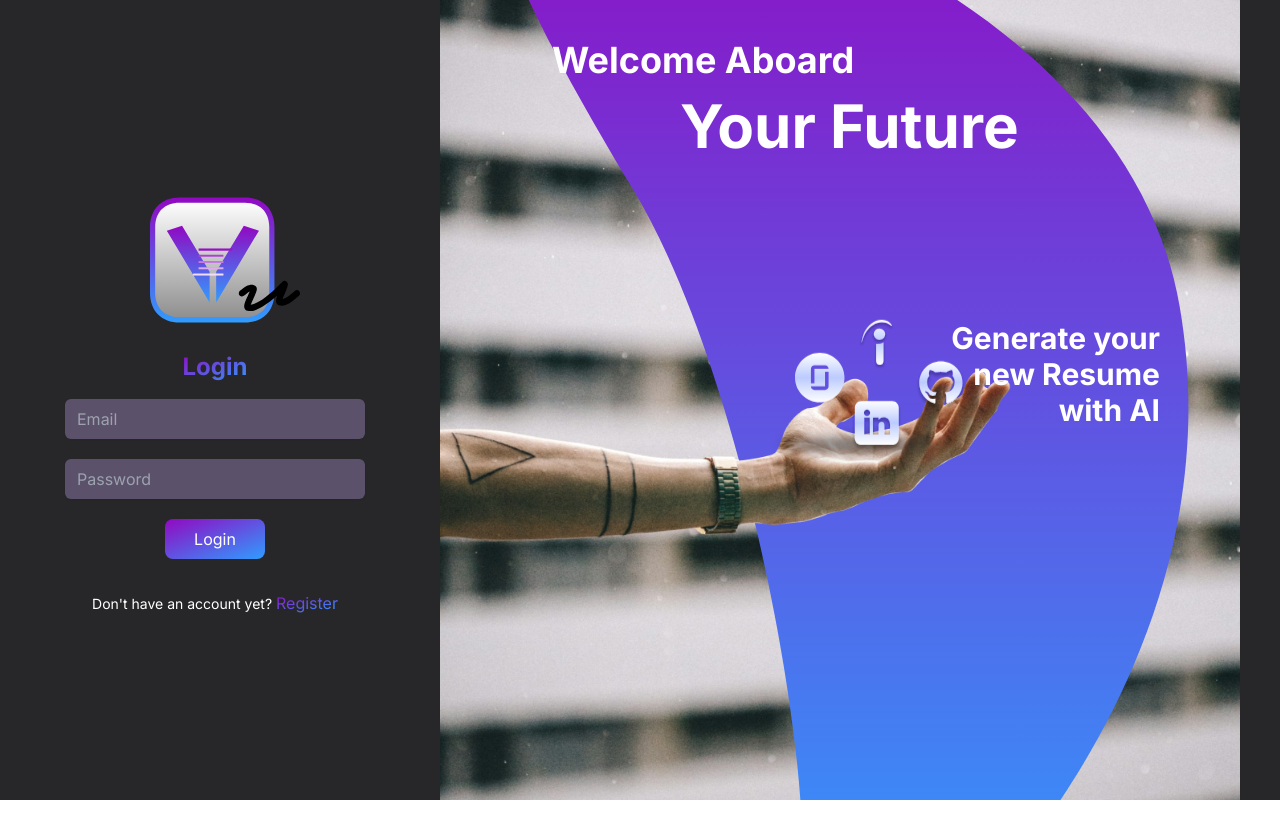
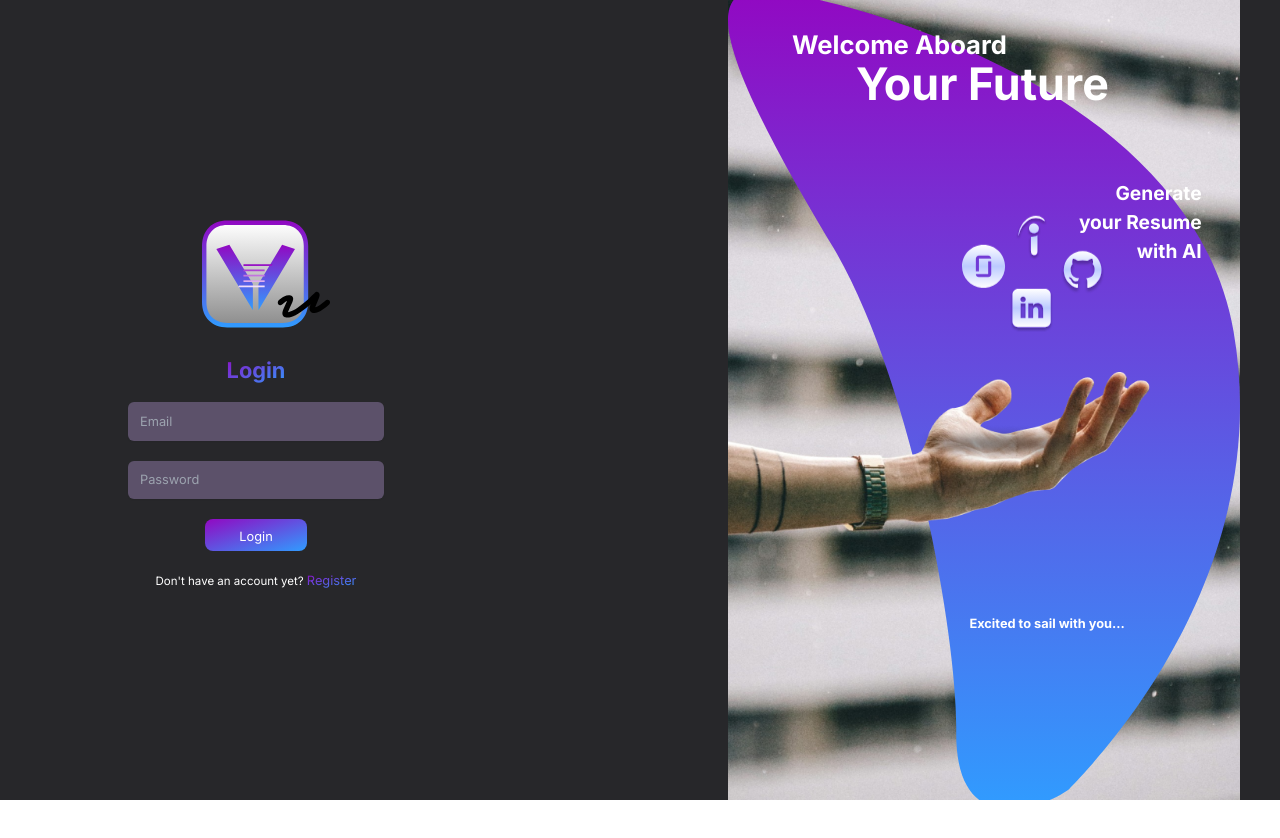
Before and after one commit to marisagdoliveira/careervessel, a Next.js app: page / in a window 1280 px wide. Shown: the top 838 px of the page. After the commit the page ends 800 px from the top, so only its background shows below. Built offline with nearby package versions, Linux system fonts and the light colour scheme; no server answers.

Commit message:
fixed layout resize

```diff
--- a/app/components/HomePage.jsx
+++ b/app/components/HomePage.jsx
@@ -10,7 +10,7 @@ import RegisterForm from "./RegisterForm";
 export default function HomePage() {
     const [sliderPosition, setSliderPosition] = useState("right-10");
     const handleSlideLeft = () => {
-        setSliderPosition("right-[1030px]");
+        setSliderPosition("right-[57vw]");
     };
 
     const handleSlideRight = () => {
@@ -18,7 +18,7 @@ export default function HomePage() {
     };
     return (
         <main className="bg-zinc-800 overflow-hidden h-screen">
-            <div className="flex justify-center items-center px-[100px] gap-[550px] h-screen">
+            <div className="flex justify-center items-center px-[10vw] gap-[40vw] h-screen">
                 <LoginForm handlesSlide={handleSlideLeft} />
                 <Slider sliderposition={sliderPosition} />
                 <RegisterForm handlesSlide={handleSlideRight} />
--- a/app/components/LoginForm.jsx
+++ b/app/components/LoginForm.jsx
@@ -40,18 +40,18 @@ export default function LoginForm({ handlesSlide }) {
 
 
 
-            <CVLogo style={{ width: "150px", height: "150px" }} className="ml-[20px]" />
-            <h1 className="text-2xl text-center font-bold my-4 text-gradient">Login</h1>
+            <CVLogo style={{ width: "10vw", height: "10vw" }} className="ml-[20px]" />
+            <h1 className="text-[1.7vw] text-center font-bold my-4 text-gradient">Login</h1>
 
             <form onSubmit={handleSubmit} className="flex flex-col items-center gap-5">
                 <input onChange={(e) => setEmail(e.target.value)} onClick={e => setError("")} type="text" placeholder="Email" />
                 <input onChange={(e) => setPassword(e.target.value)} onClick={e => setError("")} type="password" placeholder="Password" />
-                <button className="align-center w-[100px] box-gradient py-2 rounded-lg
+                <button className="align-center w-[8vw] h-[2.5vw] text-[1vw] box-gradient py-2 rounded-lg
             cursor-pointer text-white">Login</button>
 
-                {error && (<div className="bg-red-500 text-white rounded-lg p-1">{error}</div>)}
+                {error && (<div className="bg-red-500 text-white text-[0.9vw] rounded-lg p-1">{error}</div>)}
 
-                <p className="text-sm mt-3 text-white text-right">Don't have an account yet? <span onClick={() => handlesSlide()} className="text-gradient text-base cursor-pointer">Register</span></p>
+                <p className="text-[0.9vw] 3 text-white text-right">Don't have an account yet? <span onClick={() => handlesSlide()} className="text-gradient text-[1vw] cursor-pointer">Register</span></p>
             </form>
 
         </div>
--- a/app/components/RegisterForm.jsx
+++ b/app/components/RegisterForm.jsx
@@ -74,24 +74,24 @@ export default function RegisterForm({ handlesSlide }){
     return <div className="grid place-items-center">
 
         <div className='flex flex-col items-center justify-center'>
-            <CVLogo style={{ width: "150px", height: "150px" }} className="ml-[20px]" />
-            <h1 className="text-2xl text-center font-bold my-4 text-gradient">Register</h1>
+            <CVLogo style={{ width: "10vw", height: "10vw" }} className="ml-[20px]" />
+            <h1 className="text-[1.7vw] text-center font-bold my-4 text-gradient">Register</h1>
 
             <form onSubmit={handleSubmit} className="flex flex-col items-center gap-5">
                 <input onChange={e => setName(e.target.value)} onClick={e => setError("")} type="text" placeholder="Full Name" />
                 <input onChange={e => setEmail(e.target.value)} onClick={e => setError("")} type="text" placeholder="Email" />
                 <input onChange={e => setPassword(e.target.value)} type="password" placeholder="Password" />
-                <button className="align-center w-[100px] box-gradient py-2 rounded-lg
+                <button className="align-center w-[8vw] h-[2.5vw] text-[1vw] box-gradient py-2 rounded-lg
             cursor-pointer text-white">Submit</button>
 
 
 
                 {error && (
-                    <div className="bg-red-500 text-white rounded-lg p-1">{error}</div>
+                    <div className="bg-red-500 text-white text-[0.9vw] rounded-lg p-1">{error}</div>
                 )}
 
 
-                <p className="text-sm mt-3 text-right text-white">Already have an account? <span onClick={() => handlesSlide()} className="text-gradient text-base cursor-pointer">Login</span></p>
+                <p className="text-[0.9vw] mt-3 text-right text-white">Already have an account? <span onClick={() => handlesSlide()} className="text-gradient text-[1vw] cursor-pointer">Login</span></p>
             </form>
         </div>
 
--- a/app/components/RotatingIcons.jsx
+++ b/app/components/RotatingIcons.jsx
@@ -7,13 +7,13 @@ import '../../app/globals.css';
 const RotatingIcons = () => {
   return (
 
-<div className='absolute top-[350px] left-[380px]'>
+<div className='absolute top-[19vw] left-[20vw]'>
   <div className="spin-animation">
     <div className="icon-container">
-      <GitHubIcon className="absolute left-24 top-4" style={{width: "50px", height: "50px"}}/>
-      <GlassDoorIcon className="absolute top-2" style={{width: "50px", height: "50px"}}/>
-      <LinkedinIcon className="absolute left-8 top-14" style={{width: "50px", height: "50px"}}/>
-      <IndeedIcon className="absolute left-8 " style={{width: "50px", height: "50px"}}/>
+      <GitHubIcon className="absolute left-[6vw] top-[1vw]" style={{width: "3.4vw", height: "3.4vw"}}/>
+      <GlassDoorIcon className="absolute top-[0.5vw]" style={{width: "3.4vw", height: "3.4vw"}}/>
+      <LinkedinIcon className="absolute left-[2vw] top-[4vw]" style={{width: "3.4vw", height: "3.4vw"}}/>
+      <IndeedIcon className="absolute left-[2vw] " style={{width: "3.4vw", height: "3.4vw"}}/>
     </div>
   </div>
 </div>
--- a/app/components/Slider.jsx
+++ b/app/components/Slider.jsx
@@ -9,15 +9,15 @@ import '../../app/globals.css';
 export default function Slider({sliderposition}){
 
     return (
-      <div className={`absolute transition-all ${sliderposition} w-[800px] h-screen bg-[#D2CDD1]`}>
+      <div className={`absolute transition-all ${sliderposition} w-[40vw] h-[100vh] bg-[#D2CDD1]`}>
         <img src="/assets/hand-background.png" className="z-0 absolute w-full h-screen object-cover"/>
         <Shape className="absolute w-full h-full object-cover"/>
         <img src="/assets/hand.png" className="absolute w-full  h-screen object-cover"/>
-        <h1 className="absolute text-4xl text-white left-28 top-10 font-bold">Welcome Aboard</h1>
-        <h1 className="absolute text-6xl text-white left-60 top-24 font-bold">Your Future</h1>
+        <h1 className="absolute text-[2vw] text-white left-[5vw] top-[2vw] font-bold">Welcome Aboard</h1>
+        <h1 className="absolute text-[3.5vw] text-white left-[10vw] top-[4vw] font-bold">Your Future</h1>
         <RotatingIcons />
-        <h2 className="absolute text-3xl text-right text-white right-20 top-80 font-bold w-[210px]">Generate your new Resume with AI</h2>
-        <h2 className="absolute text-2xl text-right text-white right-32 top-[820px] font-bold">Excited to sail with you...</h2>
+        <h2 className="absolute text-[1.5vw] text-right text-white right-[3vw] top-[14vw] font-bold w-[10vw]">Generate your Resume with AI</h2>
+        <h2 className="absolute text-[1vw] text-right text-white right-[9vw] top-[48vw] font-bold">Excited to sail with you...</h2>
       </div>
     );
   }
--- /dev/null
+++ b/app/generator/page.jsx
@@ -0,0 +1,9 @@
+import React from 'react'
+
+const page = () => {
+  return (
+    <div>page</div>
+  )
+}
+
+export default page
--- a/app/globals.css
+++ b/app/globals.css
@@ -3,7 +3,7 @@
 @tailwind utilities;
 
 input {
-  @apply w-[300px] rounded-md px-3 py-2 shadow-sm focus:outline-none focus:ring-2 focus:ring-purple-600 focus:border-transparent bg-purple-300/30
+  @apply w-[20vw] h-[3vw] text-[1vw] rounded-md px-3 py-2 shadow-sm focus:outline-none focus:ring-2 focus:ring-purple-600 focus:border-transparent bg-purple-300/30
 }
 
 .text-gradient {
```
